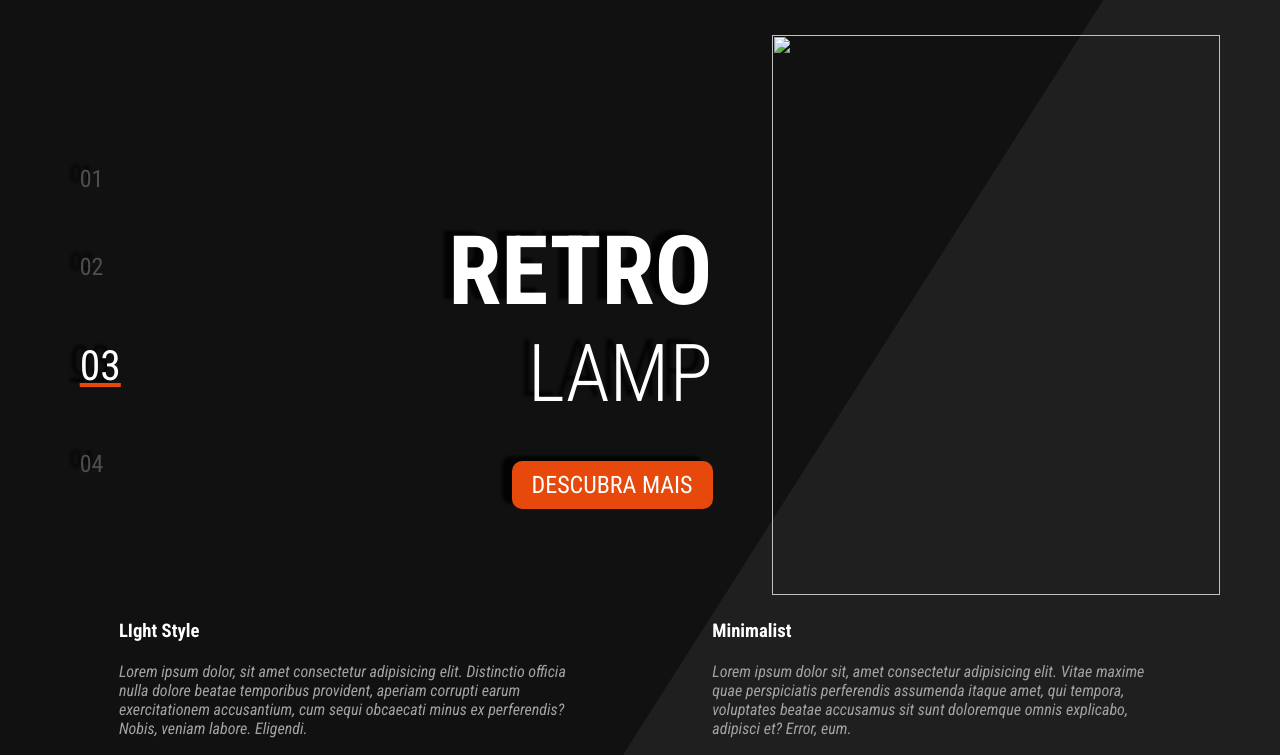
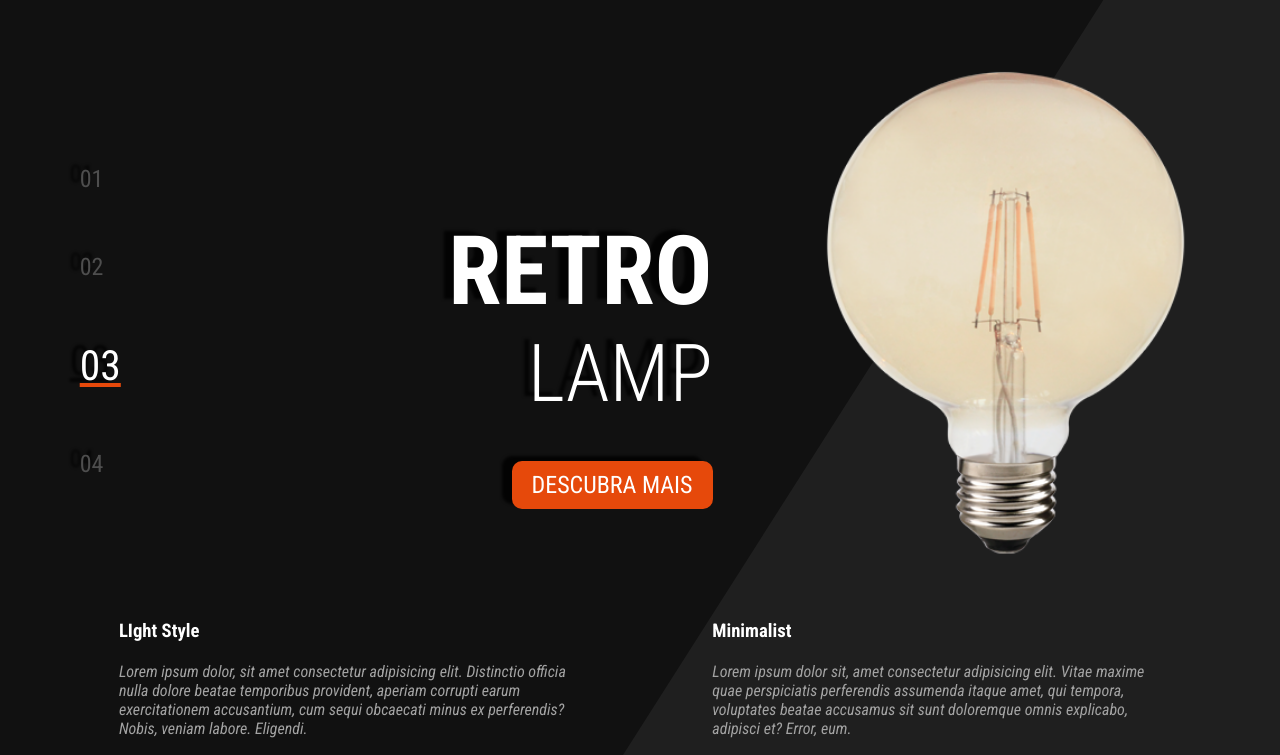
Before and after one commit to vahmm/landing-page, a plain HTML site: page index3.html in a window 1280 px wide. Shown: the part 45-800 px from the top of the page. Drawn offline with nearby package versions, Linux system fonts and the light colour scheme; the site is published under a folder, as on GitHub Pages, so addresses that start at the root find nothing.

Commit message:
Update index3.html

```diff
--- a/index3.html
+++ b/index3.html
@@ -40,7 +40,7 @@
                 </div>
             </div>
             <div class="image">
-                <img src="/image/lamapa retro.png" alt="">
+                <img src="image/lamapa retro.png" alt="">
             </div>
         </div>
         <div class="text-chamada">
```
